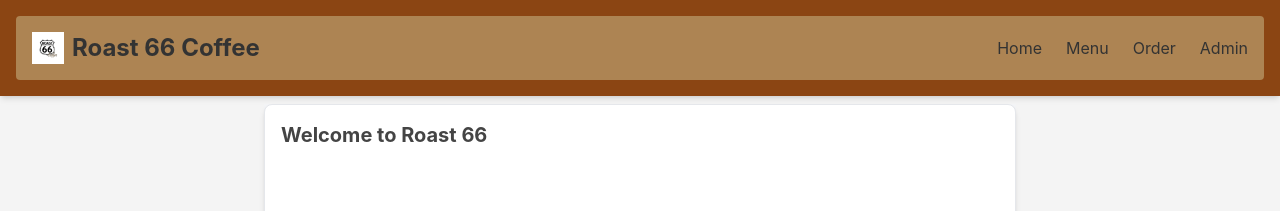
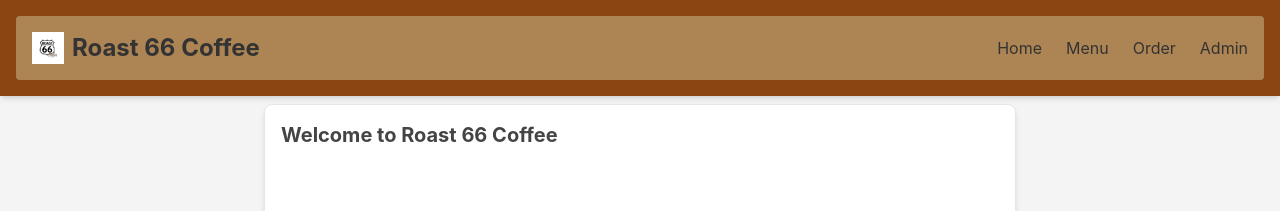
Before and after one commit to Clinton-Cochrane/Roast66Coffee, a React (Create React App) app in the folder roast66/: page / in a window 1280 px wide. Shown: the top 211 px of the page. Built offline with nearby package versions, Linux system fonts and the light colour scheme.

Commit message:
missed one for the coffee string

```diff
--- a/roast66/src/components/Customer/Welcome.js
+++ b/roast66/src/components/Customer/Welcome.js
@@ -7,7 +7,7 @@ import logo from "../../logo.png"; // Adjust path if necessary
 function Welcome() {
   return (
     <div className=" bg-gray-100 flex items-center justify-center">
-      <Card title="Welcome to Roast 66">
+      <Card title="Welcome to Roast 66 Coffee">
         <img src={logo} alt="Roast 66 Coffee Logo" className='w-64 mx-auto my-4'/>
         <p className="text-lg text-gray-700">Your favorite coffee shop</p>
       </Card>
```
